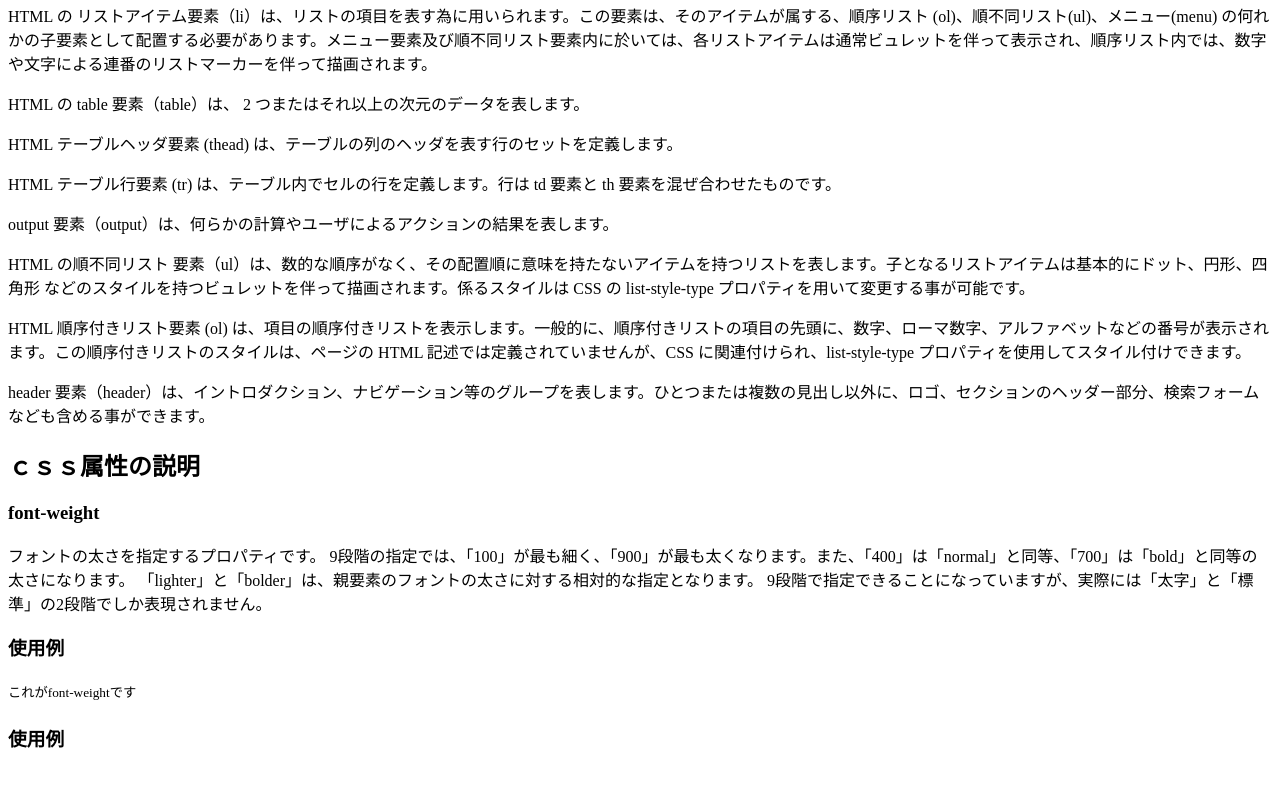
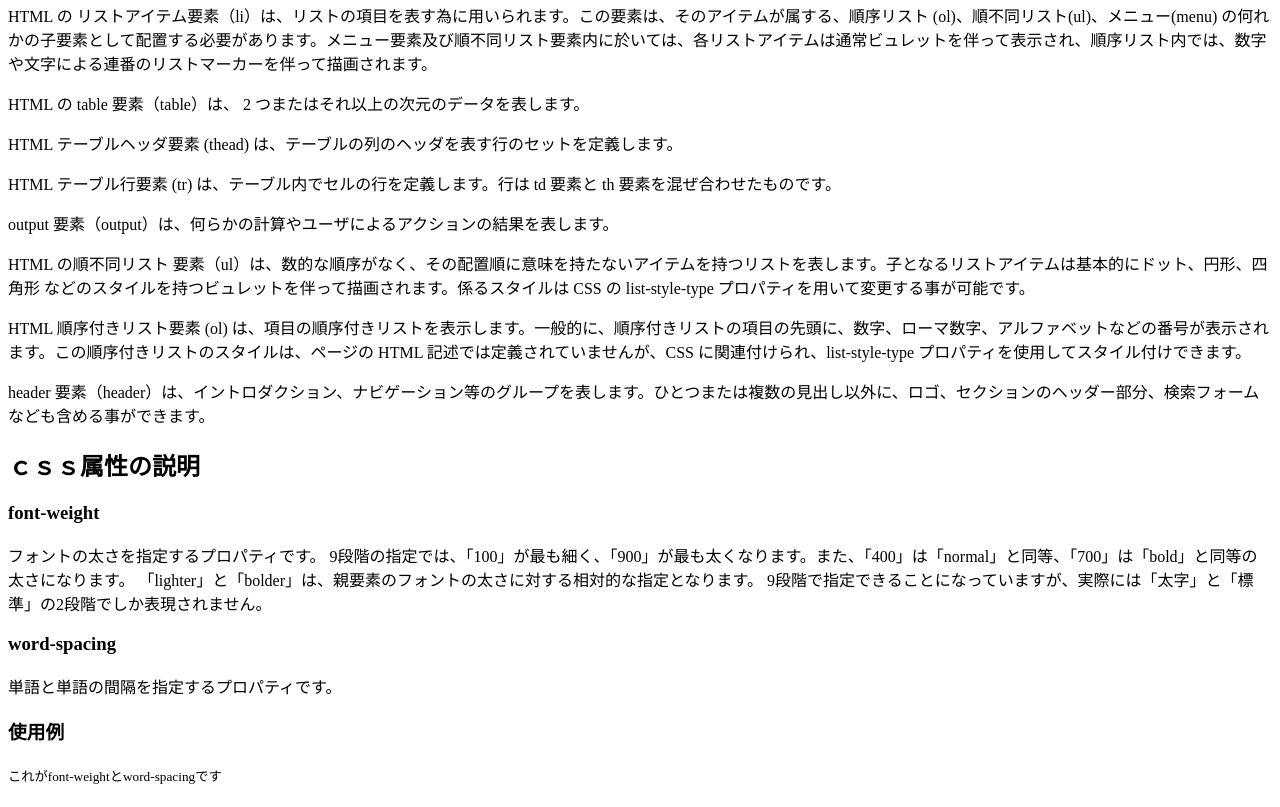
Before and after one commit to kitasoma/sfcjs01, a plain HTML site: page index.html in a window 1280 px wide. Shown: the part 451-1258 px from the top of the page. Before the commit the page ends 1220 px from the top, so only its background shows below. Drawn offline with Linux system fonts and the light colour scheme.

Commit message:
word-spacing 追加

```diff
--- a/ex.css
+++ b/ex.css
@@ -1,3 +1,4 @@
 h5{
   font-weight: 100;
+  word-spacing: 5em;
 }
--- a/index.html
+++ b/index.html
@@ -27,9 +27,10 @@
     「lighter」と「bolder」は、親要素のフォントの太さに対する相対的な指定となります。
     9段階で指定できることになっていますが、実際には「太字」と「標準」の2段階でしか表現されません。
 </p>
- <h3>使用例</h3><h5>これがfont-weightです</h5>
+<h3>word-spacing</h3><p>単語と単語の間隔を指定するプロパティです。</p>
+ <h3>使用例</h3><h5>これがfont-weightとword-spacingです</h5>
 
- <h3></h3><p></p>
- <h3>使用例</h3><p></p>
+
+
   </body>
 </html>
```
